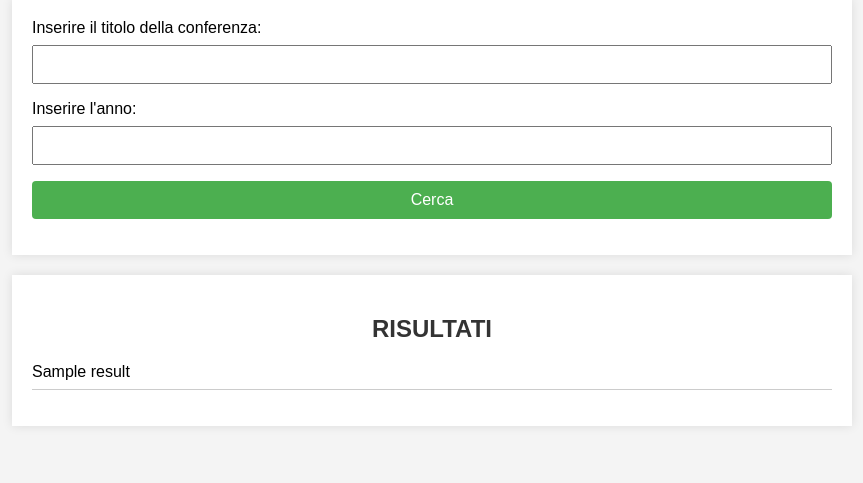
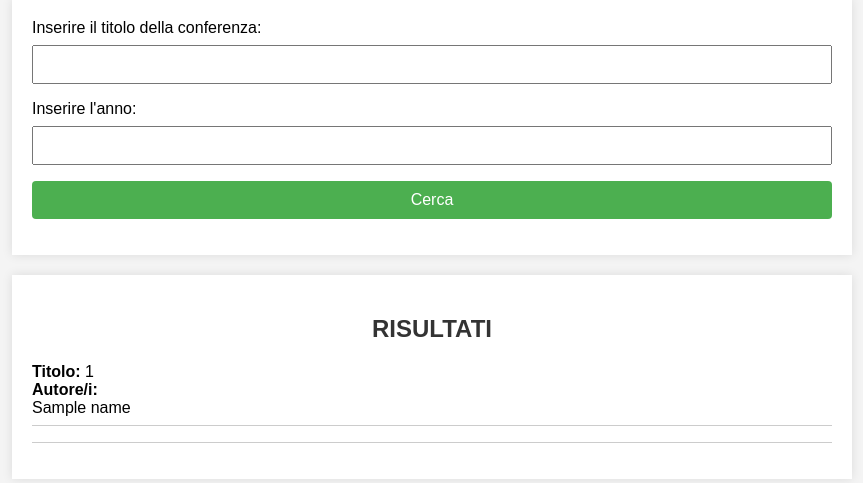
Before and after one commit to GianvincenzoConcia/CitationAnalyzer, a Flask app: template templates/interfaccia_web.html in a window 1280 px wide. Shown: the part 143-626 px from the top of the page, without its empty margins (208-1071 px from the left). Run offline with Flask 3, Linux system fonts and the light colour scheme; the template is opened without the code that fills it: most values are stand-ins (such as "Sample title", 1, 10 or a date in 2020).

Commit message:
stampa autori e titoli insieme

```diff
--- a/main.py
+++ b/main.py
@@ -64,15 +64,21 @@ def get_article_titles(conference_title, conference_year):
 
                 block_elements = soup.find_all("cite", attrs={"class": "data tts-content"})
 
-                for block_element in block_elements:
-                    authors = block_element.find_all("span", attrs={"itemprop": "author"})
+                article_titles_list = []
+                author_list = []
+                article_data_list = []
+
+                for i in range(1, len(block_elements)):
+                    authors = block_elements[i].find_all("span", attrs={"itemprop": "author"})
                     author_list = [author.find("span", attrs={"itemprop": "name"}).text.strip() for author in authors]
-                    titles = block_element.find("span", attrs={"class": "title"}).text.strip()
+                    article_title = block_elements[i].find("span", attrs={"class": "title"}).text.strip()
+                    article_titles_list.append(article_title)
+                    article_data_list.append((article_title, author_list))
+
+                return article_data_list
 
                 # Trova i titoli degli articoli utilizzando Beautiful Soup
                 #article_titles = [title.text.strip() for title in soup.find_all('span', class_='title')]
-
-                #return article_titles
 
             else:
                 flash("Nessun articolo trovato", 'error')
--- a/templates/interfaccia_web.html
+++ b/templates/interfaccia_web.html
@@ -97,8 +97,16 @@
     {% if result %}
     <h2>RISULTATI</h2>
     <ul>
-        {% for article_title in result %}
-        <li>{{ article_title }}</li>
+        {% for article_data in result %}
+        <li>
+            <strong>Titolo:</strong> {{ article_data[0] }}<br>
+            <strong>Autore/i:</strong>
+            <ul>
+                {% for author in article_data[1] %}
+                <li>{{ author }}</li>
+                {% endfor %}
+            </ul>
+        </li>
         {% endfor %}
     </ul>
     {% endif %}
```
